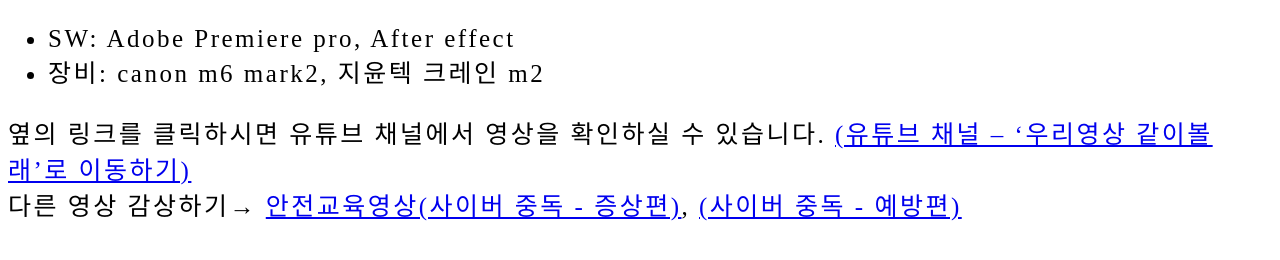
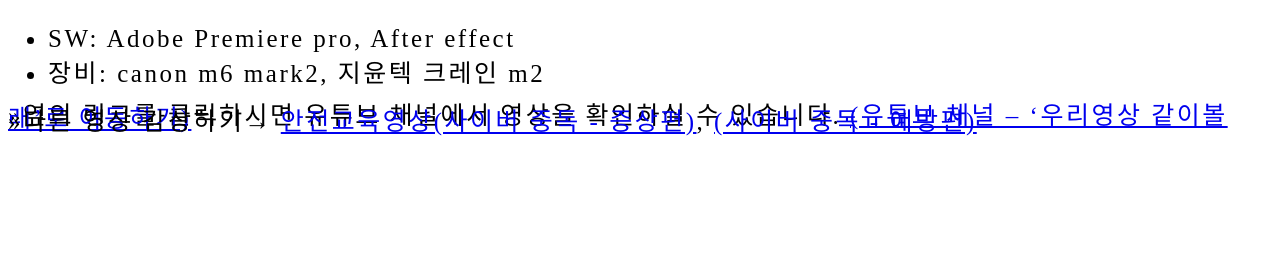
Before and after one commit to leeky330/leeky330.github.io, a plain HTML site: page edit.html in a window 1280 px wide. Shown: the part 184-444 px from the top of the page. Drawn offline with Linux system fonts and the light colour scheme.

Commit message:
Update edit.html

```diff
--- a/edit.html
+++ b/edit.html
@@ -17,6 +17,7 @@
     width: auto; height: auto;
     max-width: 100px;
     max-height: 100px;}
+    div {line-height: 3px;}
     }
     </style>
   <link type="text/css" rel="stylesheet" href="">
@@ -30,10 +31,10 @@
    <li> SW: Adobe Premiere pro, After effect
    <li> 장비: canon m6 mark2, 지윤텍 크레인 m2
 </ul>
-옆의 링크를 클릭하시면 유튜브 채널에서 영상을 확인하실 수 있습니다.
+<div>&raquo;옆의 링크를 클릭하시면 유튜브 채널에서 영상을 확인하실 수 있습니다.
 <a href="https://www.youtube.com/channel/UCFkx0IiJcJZ9kAWSYjeWzLQ" target="_blank">
 (유튜브 채널 &#150; &#145;우리영상 같이볼래&#146;로 이동하기)</a><br>
-다른 영상 감상하기&#8594;
-<a href="https://youtu.be/_W5PYJK5qlk" target="_blank">안전교육영상(사이버 중독 - 증상편)</a>, <a href="https://youtu.be/IHuJ5BKLiV0" target="_blank">(사이버 중독 - 예방편)</a>
+&raquo;다른 영상 감상하기&#8594;
+<a href="https://youtu.be/_W5PYJK5qlk" target="_blank">안전교육영상(사이버 중독 - 증상편)</a>, <a href="https://youtu.be/IHuJ5BKLiV0" target="_blank">(사이버 중독 - 예방편)</a></div>
 </body>
 </html>
```
